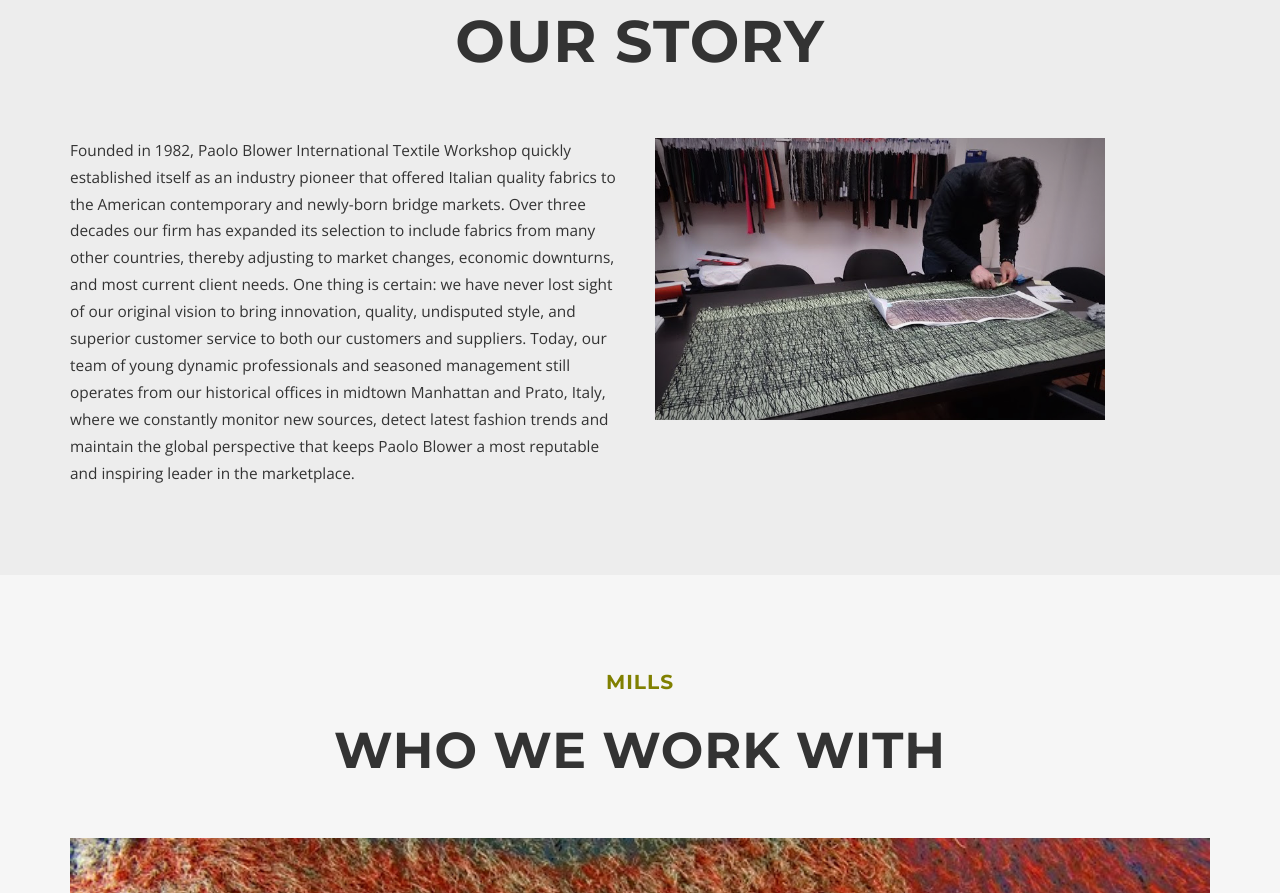
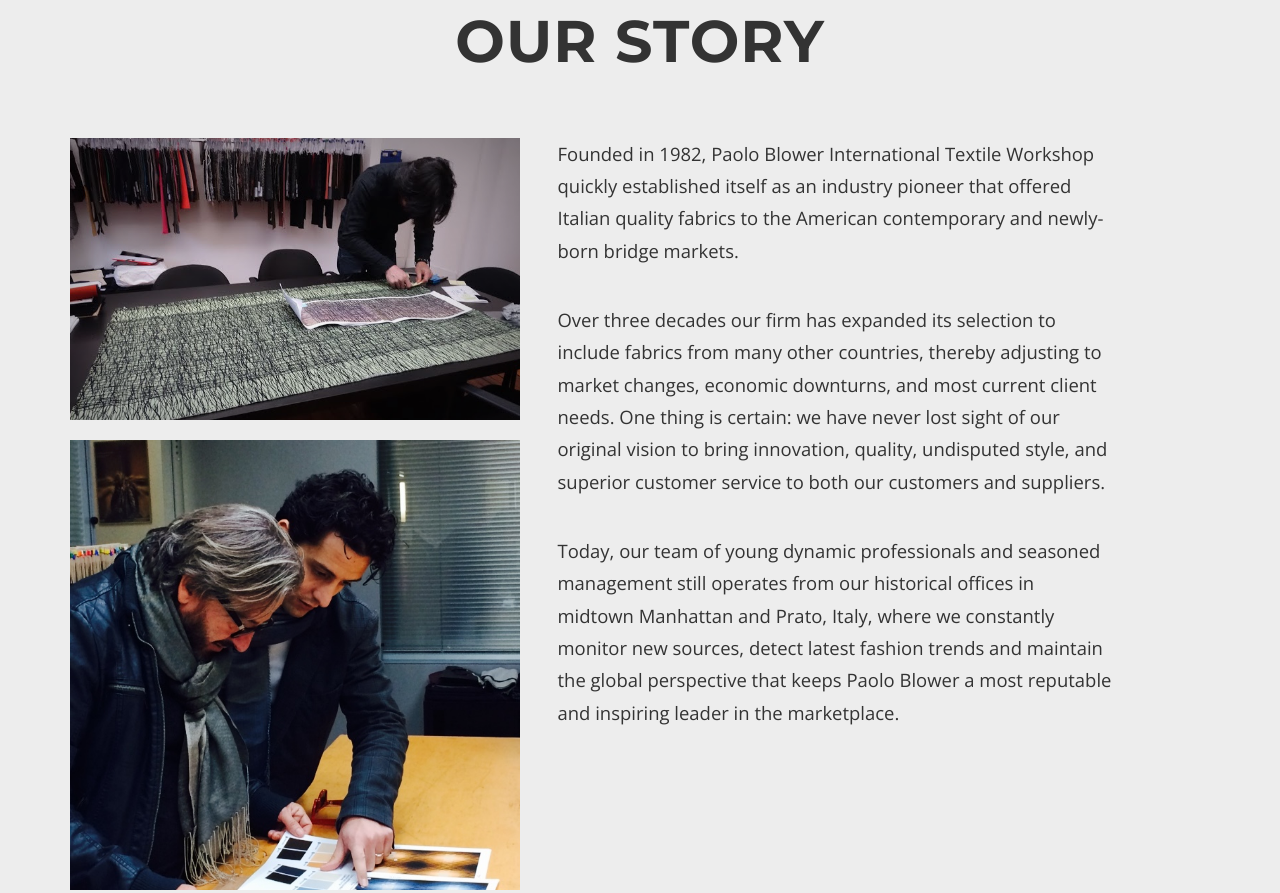
Before and after one commit to gneelen/paoloblower, a plain HTML site: page index.html in a window 1280 px wide. Shown: the part 933-1826 px from the top of the page. Drawn offline with nearby package versions, Linux system fonts and the light colour scheme.

Commit message:
new photos & placement
Added second photo
Switched text & assets’ position
Made font bigger from 1.1 to 1.2em

```diff
--- a/css/paoloblower.css
+++ b/css/paoloblower.css
@@ -109,6 +109,14 @@
   margin-bottom:2.5em;
 }
 
+.row img.story-photo-bottom{
+  margin-top:20px;
+}
+
+.story-text{
+  font-size:1.2em;
+}
+
 video#bgvid {
   margin-left:-55px;
   right:0;
--- a/index.html
+++ b/index.html
@@ -109,21 +109,20 @@
       <div class="container">
         <!-- Three columns of text below the carousel -->
 
-        <div class="row">
-          <div class="col-lg-6">
+        <div class="row story">
+          <div class="col-lg-5">
+            <img src="img/drafting-in-office.png" width="450px">
+            <img class="story-photo-bottom" src="img/who-we-are.jpg" width="450px">
+          </div>
+          <div class="col-lg-6 story-text">
             <p>Founded in 1982, Paolo Blower International Textile Workshop quickly established itself as an industry
               pioneer that offered Italian quality fabrics to the American contemporary and newly-born bridge
-              markets. Over three decades our firm has expanded its selection to include fabrics from many other
-              countries, thereby adjusting to market changes, economic downturns, and most current client needs.
-              One thing is certain: we have never lost sight of our original vision to bring innovation, quality,
-              undisputed style, and superior customer service to both our customers and suppliers. Today, our team
-              of young dynamic professionals and seasoned management still operates from our historical offices in
-              midtown Manhattan and Prato, Italy, where we constantly monitor new sources, detect latest fashion
-              trends and maintain the global perspective that keeps Paolo Blower a most reputable and inspiring
-              leader in the marketplace.</p>
-          </div>
-          <div class="col-lg-6">
-            <img src="img/drafting-in-office.png" width="450px">
+              markets.</p>
+            <p>Over three decades our firm has expanded its selection to include fabrics from many other
+	          countries, thereby adjusting to market changes, economic downturns, and most current client needs.
+	          One thing is certain: we have never lost sight of our original vision to bring innovation, quality,
+	          undisputed style, and superior customer service to both our customers and suppliers.</p>
+	         <p>Today, our team of young dynamic professionals and seasoned management still operates from our historical offices in midtown Manhattan and Prato, Italy, where we constantly monitor new sources, detect latest fashion trends and maintain the global perspective that keeps Paolo Blower a most reputable and inspiring leader in the marketplace.</p>
           </div>
         </div>
       </div> <!-- container -->
```
Also changed, not shown: img/who-we-are.jpg (added).
